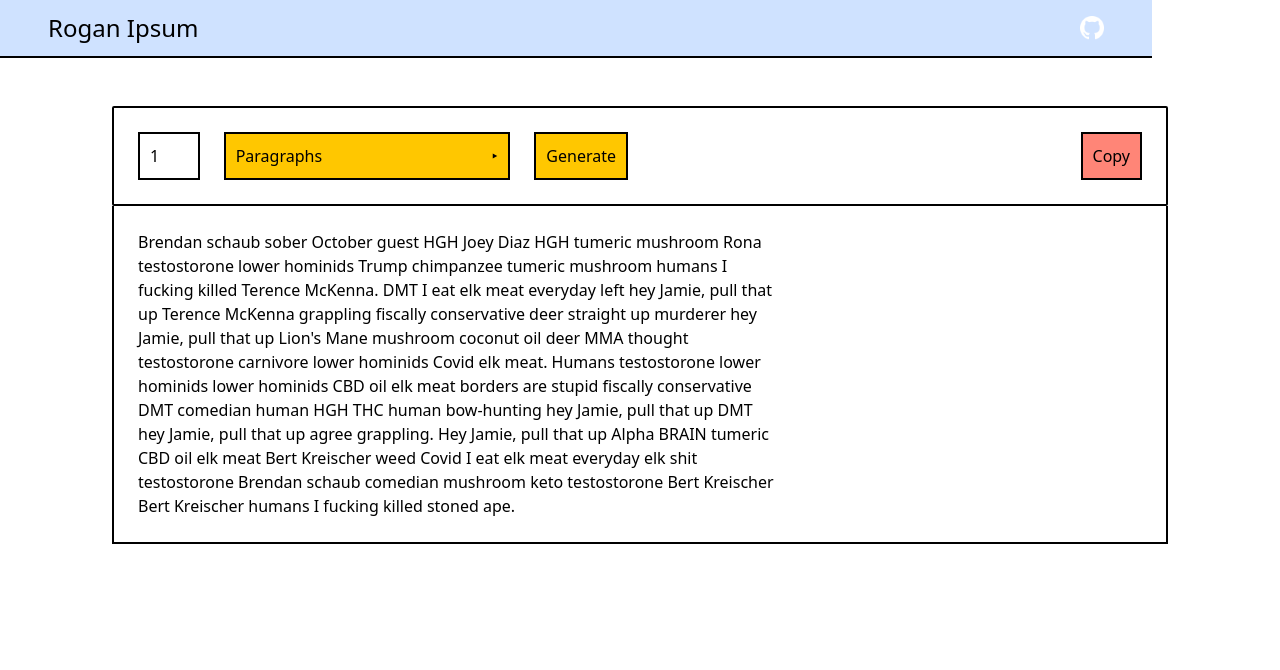
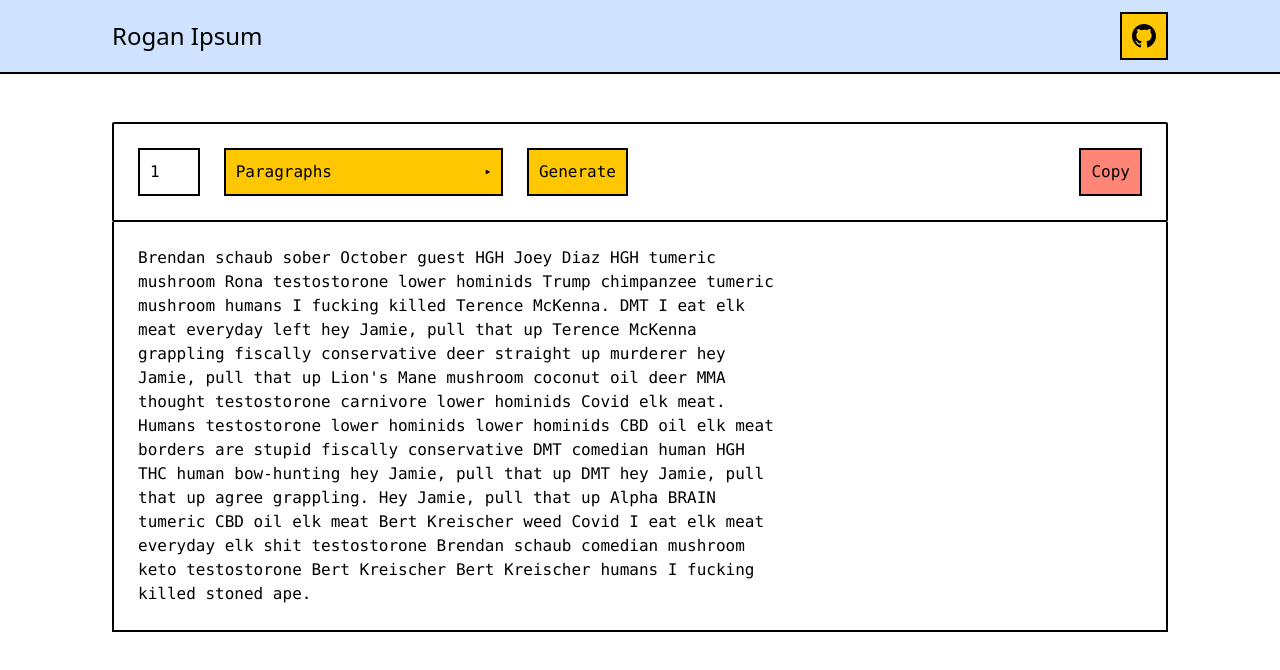
Before and after one commit to adrianrivers/rogan-ipsum, a Vue app: page / in a window 1280 px wide. Shown: the top 670 px of the page. Built offline with nearby package versions, Linux system fonts and the light colour scheme.

Commit message:
:recycle: Update header

```diff
--- a/package.json
+++ b/package.json
@@ -11,6 +11,7 @@
     "lint": "eslint . --ext .vue,.js,.jsx,.cjs,.mjs,.ts,.tsx,.cts,.mts --fix --ignore-path .gitignore"
   },
   "dependencies": {
+    "vite-svg-loader": "^4.0.0",
     "vue": "3.2.37"
   },
   "devDependencies": {
--- a/src/App.vue
+++ b/src/App.vue
@@ -50,7 +50,7 @@
 
 <template>
   <Header />
-  <main class="m-auto h-full min-h-screen max-w-6xl p-3 md:p-12">
+  <main class="m-auto h-full min-h-screen max-w-6xl p-3 font-mono md:p-12">
     <div class="grid grid-cols-12 gap-6 rounded-sm border-2 border-black p-6">
       <div class="col-span-1">
         <Input v-model="num" />
--- a/src/components/Header.vue
+++ b/src/components/Header.vue
@@ -1,16 +1,23 @@
 <template>
-  <nav class="max-w-6xl border-b-2 border-black bg-water-blue p-3 md:px-12">
-    <div class="flex items-center justify-between">
-      <div>
-        <h1 class="text-2xl">Rogan Ipsum</h1>
+  <div class="border-b-2 border-black bg-water-blue">
+    <nav class="mx-auto max-w-6xl p-3 md:px-12">
+      <div class="flex items-center justify-between">
+        <div>
+          <h1 class="text-2xl">Rogan Ipsum</h1>
+        </div>
+        <Button @click="handleClick">
+          <GitHubIcon />
+        </Button>
       </div>
-      <a
-        href="https://github.com/adrianrivers/rogan-ipsum"
-        class="h-6 w-6"
-        target="_blank"
-      >
-        <img src="@/assets/github.png" class="object-contain" alt="GitHub" />
-      </a>
-    </div>
-  </nav>
+    </nav>
+  </div>
 </template>
+
+<script setup lang="ts">
+/// <reference types="vite-svg-loader" />
+import GitHubIcon from '@/assets/github.svg?component'
+import Button from '@/components/Button.vue'
+
+const handleClick = () =>
+  window.open('https://github.com/adrianrivers/rogan-ipsum', '_blank')
+</script>
--- a/vite.config.ts
+++ b/vite.config.ts
@@ -1,11 +1,13 @@
 import { fileURLToPath, URL } from 'url'
 
 import { defineConfig } from 'vite'
+
 import vue from '@vitejs/plugin-vue'
+import svgLoader from 'vite-svg-loader'
 
 // https://vitejs.dev/config/
 export default defineConfig({
-  plugins: [vue()],
+  plugins: [vue(), svgLoader()],
   resolve: {
     alias: {
       '@': fileURLToPath(new URL('./src', import.meta.url)),
```
Also changed, not shown: src/assets/github.svg (added), 1 other file (tests, documents, lock files or other folders).
